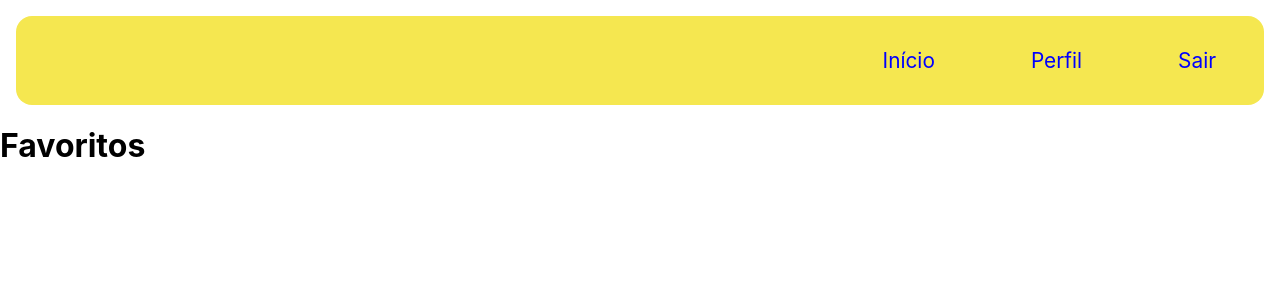
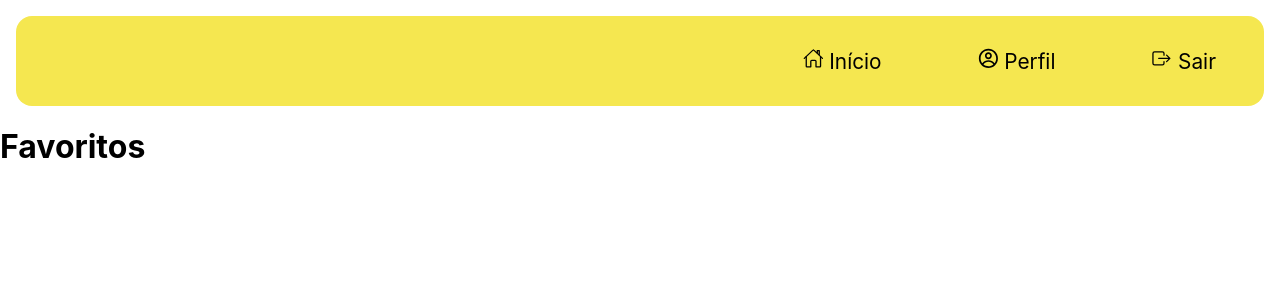
Before and after one commit to lucsap/Pokedex_CJR_01, a React (Create React App) app in the folder pokedex/: page /pokemons in a window 1280 px wide. Shown: the top 300 px of the page. Built offline with nearby package versions, Linux system fonts and the light colour scheme.

Commit message:
icons implementados

```diff
--- a/pokedex/src/components/navbar.js
+++ b/pokedex/src/components/navbar.js
@@ -12,7 +12,7 @@ export const Menu = styled.header`
 
 export const A = styled.a`
     display: inline-block;
-    color: blue;
+    color: black;
     font-size: 1.3rem;
     text-decoration: none;
     text-align: right;
@@ -25,9 +25,9 @@ function Navbar() {
     return(
         <Menu>
             <ul>
-                <A href="../main">Início</A>
-                <A href="../pokemons">Perfil</A>
-                <A href="../login">Sair</A>
+                <A href="../main"><IoHomeOutline/> Início</A>
+                <A href="../pokemons"><CgProfile/> Perfil</A>
+                <A href="../login"><IoExitOutline/> Sair</A>
             </ul>
         </Menu>
     )
```
